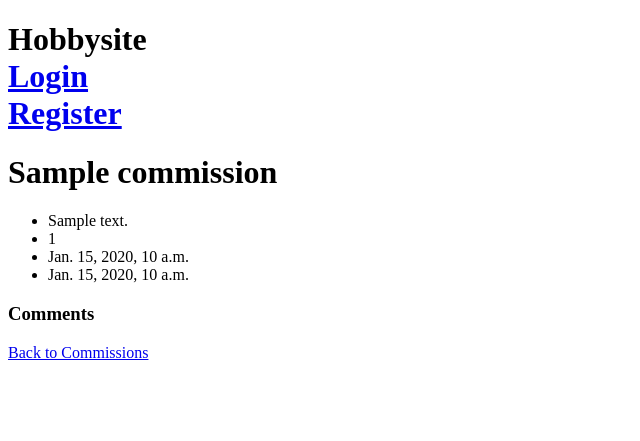
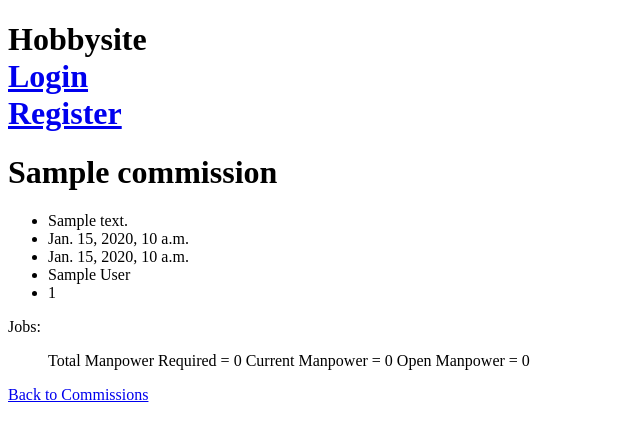
Before and after one commit to thanielLee/hobbysite-G-24, a Django app: page /commissions/detail/1 in a window 1280 px wide. Shown: the top 441 px of the page, without its empty margins (0-640 px from the left). Run offline with Django 5.2, Linux system fonts and the light colour scheme; tables that the repository leaves empty hold one stand-in row (values such as "Sample post"); data that the repository does not hold is empty.

Commit message:
commissions: detail view updated

```diff
--- a/commissions/admin.py
+++ b/commissions/admin.py
@@ -8,4 +8,9 @@ class CommissionAdmin(admin.ModelAdmin):
     model = Commission
     inlines = [CommentInline,]
 
+class JobApplicationAdmin(admin.ModelAdmin):
+    model = JobApplication
+
+
 admin.site.register(Commission, CommissionAdmin)
+admin.site.register(JobApplication, JobApplicationAdmin)
--- a/commissions/forms.py
+++ b/commissions/forms.py
@@ -1,8 +1,16 @@
 from django import forms
 
-from .models import Commission
+from .models import Commission, JobApplication
+from django.forms import HiddenInput
 
 class CommissionForm(forms.ModelForm):
     class Meta:
         model = Commission
-        fields = ['title', 'description', 'people_required', 'status']
+        fields = ['title', 'description', 'status']
+
+class JobApplicationForm(forms.ModelForm):
+    class Meta:
+        model = JobApplication
+        fields = "__all__"
+        exclude = ["status"]
+        widgets = {'job': HiddenInput(), 'applicant': HiddenInput(),}
--- a/commissions/models.py
+++ b/commissions/models.py
@@ -11,7 +11,6 @@ class Commission(models.Model):
 
     title = models.CharField(max_length=255)
     description = models.TextField()
-    people_required = models.IntegerField()
 
     STATUS_CHOICES = (
         (OPEN, "Open"),
@@ -23,8 +22,6 @@ class Commission(models.Model):
         choices = STATUS_CHOICES,
         default = OPEN
     )
-
-
 
     created_on = models.DateTimeField(auto_now_add=True)
     updated_on = models.DateTimeField(auto_now=True)
@@ -53,21 +50,31 @@ class Job(models.Model):
 
     commission = models.ForeignKey(
         Commission,
-        related_name="Job",
+        related_name="jobs",
         on_delete=models.CASCADE
     )
 
     role = models.CharField(max_length=255)
     manpower_required = models.IntegerField()
-    status = models.CharField(
+    current_manpower = models.IntegerField(default=0)
+    open_manpower = models.IntegerField(default=0)
+    status = models.IntegerField(
         choices = STATUS_CHOICES,
         default = OPEN,
-        max_length=15
     )
 
 
     def __str__(self):
-        return self.entry
+        return self.role
+
+    def modify_open_manpower(self, value):
+        self.open_manpower = value
+        self.save()
+
+    def modify_current_manpower(self, value):
+        self.current_manpower = value
+        self.modify_open_manpower(self.manpower_required-value)
+        self.save()
 
 
     class Meta:
@@ -96,10 +103,9 @@ class JobApplication(models.Model):
         (REJECTED, "Rejected")
     )
 
-    status = models.CharField(
+    status = models.IntegerField(
         choices = STATUS_CHOICES,
         default = PENDING,
-        max_length=15
     )
 
     applied_on = models.DateTimeField(auto_now_add=True)
--- a/commissions/views.py
+++ b/commissions/views.py
@@ -3,11 +3,15 @@ from django.shortcuts import render
 from django.http import HttpResponse
 from django.views.generic.list import ListView
 from django.views.generic.detail import DetailView
-from django.views.generic.edit import CreateView
+from django.views.generic.edit import CreateView, ModelFormMixin
 from django.contrib.auth.mixins import LoginRequiredMixin
-from .models import Commission
-from .forms import CommissionForm
+from .models import Commission, Job, JobApplication
+from .forms import CommissionForm, JobApplicationForm
 from django.urls import reverse_lazy
+from django.contrib.auth.models import User
+from django.forms import formset_factory
+from user_management.models import Profile
+import datetime
 
 def index(request):
     return HttpResponse("Commissions App")
@@ -22,12 +26,74 @@ class CommissionListView(ListView):
             data = super().get_context_data(**kwargs)
             data['user_created'] = Commission.objects.filter(created_by=user.Profile)
 
+            return data
+        else:
+            return super().get_context_data(**kwargs)
+
+
+class CommissionDetailView(ModelFormMixin, DetailView):
+    model = Commission
+    template_name = 'commission_detail.html'
+    form_class = JobApplicationForm
+
+
+    def get_context_data(self, **kwargs):
+        commission = self.get_object()
+        total_manpower_required = 0
+        commission_current_manpower = 0
+        job_set = Job.objects.filter(commission=commission)
+        formset = formset_factory(JobApplicationForm)
+        for job in job_set:
+            job_application_set = JobApplication.objects.filter(job = job)
+            total_manpower_required += job.manpower_required
+            current_job_manpower = 0
+            for job_application in job_application_set:
+                if job_application.status == 1:
+                    commission_current_manpower += 1
+                    current_job_manpower += 1
+
+            job.modify_current_manpower(current_job_manpower)
+            job.open_manpower =  job.manpower_required - current_job_manpower
+            if job.open_manpower == 0:
+                job.status = 2
+
+        data = super().get_context_data(**kwargs)
+
+        cnt = 0
+        test = []
+        for job in job_set:
+            dat = {'applicant':self.request.user.Profile, 'job':job}
+            new_form = JobApplicationForm(initial=dat)
+            new_form.initial['applicant'] = self.request.user.Profile
+            new_form.initial['job'] = job
+            new_form.save(commit=False)
+            test.append([job, new_form])
+
+
+        data['jobs'] = test
+        data['total_manpower_required'] = total_manpower_required
+        data['current_manpower'] = commission_current_manpower
+        data['open_manpower'] = total_manpower_required-commission_current_manpower
+        if total_manpower_required-commission_current_manpower == 0:
+            commission.status = 2
         return data
 
+    def form_valid(self, form):
+        return super().form_valid(form)
 
-class CommissionDetailView(DetailView):
-    model = Commission
-    template_name = 'commission_detail.html'
+    def post(self, request, *args, **kwargs):
+        form = self.get_form()
+        form.instance.applicant = Profile.objects.get(id=int(form['applicant'].value()))
+        form.instance.job = Job.objects.get(id=int(form['job'].value()))
+        if form.is_valid():
+            return self.form_valid(form)
+        else:
+            return self.form_invalid(form)
+
+    def get_success_url(self) -> str:
+        return reverse_lazy('commissions:commission_list')
+
+
 
 
 
--- a/templates/commission_detail.html
+++ b/templates/commission_detail.html
@@ -4,21 +4,30 @@
 {% block content %}
     <ul>
         <li>{{object.description}}</li>
-        <li>{{object.people_required}}</li>
         <li>{{object.created_on}}</li>
         <li>{{object.updated_on}}</li>
+        <li>{{object.created_by}}</li>
+        <li>{{object.status}}</li>
     </ul>
 
-    <h3>Comments</h3>
+    Jobs:
     <ul>
-        {% for comment in object.comment.all %}
-        <li>
-            Entry: {{comment.entry}}<br>
-            Created on: {{comment.created_on}}<br>
-            Updated on: {{comment.updated_on}}<br>
-        </li> <br>
-        {% endfor %}
+    {% for job in jobs %}
+        <li>{{job.0.role}} - Manpower Required: {{job.0.manpower_required}} Current Manpower: {{job.0.current_manpower}} Open Manpower: {{job.0.open_manpower}} Status: {{job.0.status}}<br>
+        {% if user.is_authenticated and job.0.open_manpower > 0 %}
+            <form method="POST" enctype="multipart/form-data">
+                {% csrf_token %}
+                {{ job.1.as_p }}
+                <button type="submit">Submit</button>
+            </form>
+        {% endif %}
+        </li>
+    {% endfor %}
+
+    Total Manpower Required = {{total_manpower_required}}
+    Current Manpower = {{current_manpower}}
+    Open Manpower = {{open_manpower}}
+
     </ul>
-
     <a href="/commissions/list">Back to Commissions</a>
 {% endblock %}
```
